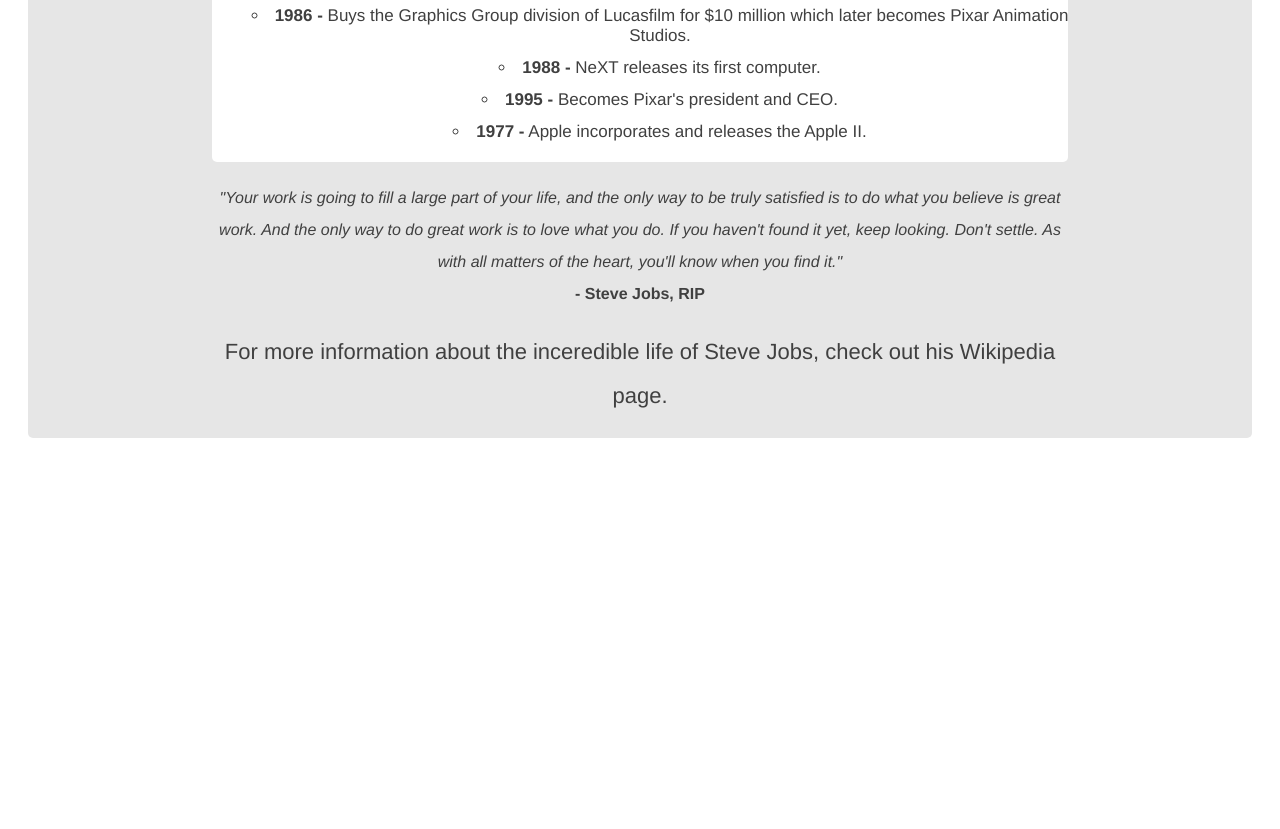
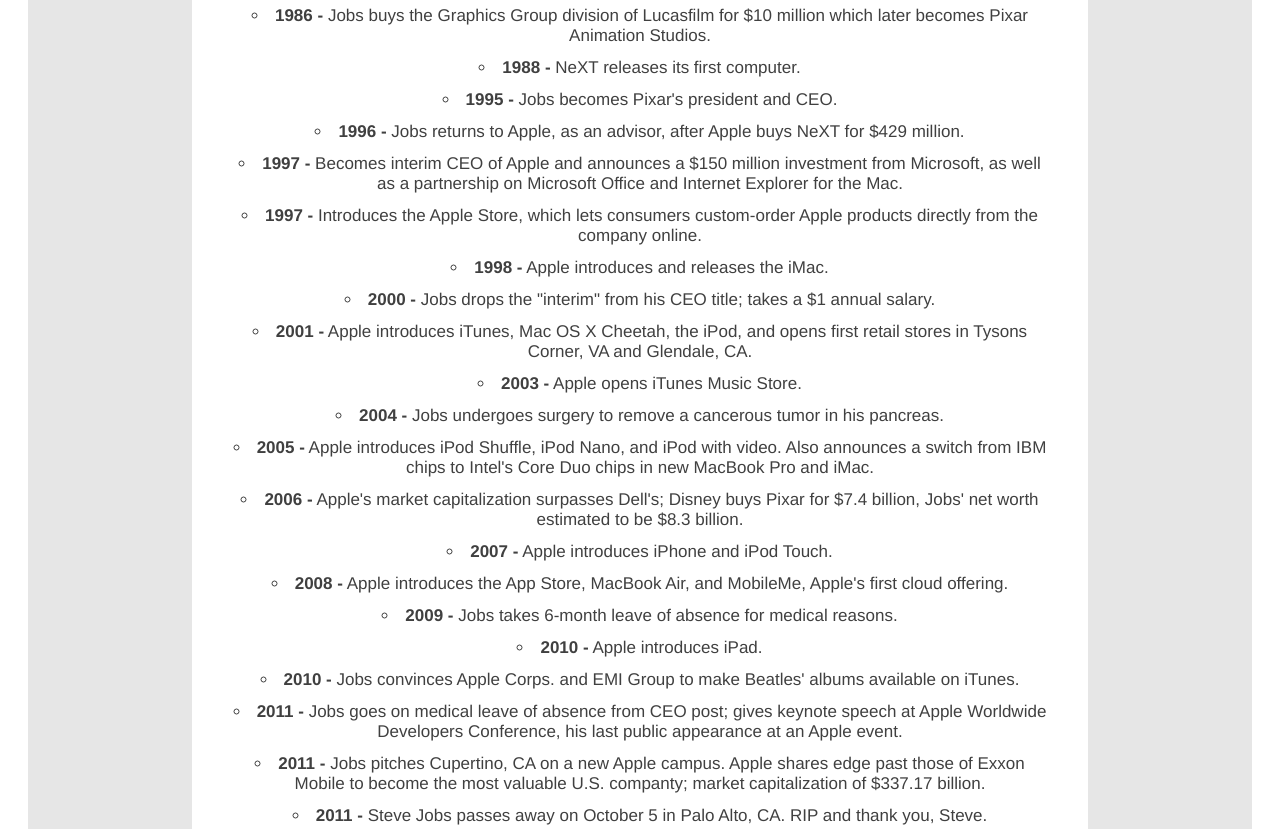
Before and after one commit to grrtvnlw/tribute-page, a plain HTML site: page index.html in a window 1280 px wide. Shown: the part 1320-2149 px from the top of the page. Before the commit the page ends 1806 px from the top, so only its background shows below. Drawn offline with Linux system fonts and the light colour scheme.

Commit message:
updated CSS and HTML files

```diff
--- a/index.html
+++ b/index.html
@@ -28,10 +28,27 @@
           <li><b>1980 -</b> Apple goes public; Jobs' net worth above $200 million.</li>
           <li><b>1980 -</b> Apple introduces the MacIntosh, the first commercially successful personal computer with a graphical user interface.</li>
           <li><b>1985 -</b> Jobs resigns as Apple chairman and starts NeXT Computer.</li>
-        <li><b>1986 -</b> Buys the Graphics Group division of Lucasfilm for $10 million which later becomes Pixar Animation Studios.</li>
+          <li><b>1986 -</b> Jobs buys the Graphics Group division of Lucasfilm for $10 million which later becomes Pixar Animation Studios.</li>
           <li><b>1988 -</b> NeXT releases its first computer.</li>
-        <li><b>1995 -</b> Becomes Pixar's president and CEO.</li>
-        <li><b>1977 -</b> Apple incorporates and releases the Apple II.</li>
+          <li><b>1995 -</b> Jobs becomes Pixar's president and CEO.</li>
+          <li><b>1996 -</b> Jobs returns to Apple, as an advisor, after Apple buys NeXT for $429 million.</li>
+          <li><b>1997 -</b> Becomes interim CEO of Apple and announces a $150 million investment from Microsoft, as well as a partnership on Microsoft Office and Internet Explorer for the Mac.</li>
+          <li><b>1997 -</b> Introduces the Apple Store, which lets consumers custom-order Apple products directly from the company online.</li>
+          <li><b>1998 -</b> Apple introduces and releases the iMac.</li>
+          <li><b>2000 -</b> Jobs drops the "interim" from his CEO title; takes a $1 annual salary.</li>
+          <li><b>2001 -</b> Apple introduces iTunes, Mac OS X Cheetah, the iPod, and opens first retail stores in Tysons Corner, VA and Glendale, CA.</li>
+          <li><b>2003 -</b> Apple opens iTunes Music Store.</li>
+          <li><b>2004 -</b> Jobs undergoes surgery to remove a cancerous tumor in his pancreas.</li>
+          <li><b>2005 -</b> Apple introduces iPod Shuffle, iPod Nano, and iPod with video. Also announces a switch from IBM chips to Intel's Core Duo chips in new MacBook Pro and iMac.</li>
+          <li><b>2006 -</b> Apple's market capitalization surpasses Dell's; Disney buys Pixar for $7.4 billion, Jobs' net worth estimated to be $8.3 billion.</li>
+          <li><b>2007 -</b> Apple introduces iPhone and iPod Touch.</li>
+          <li><b>2008 -</b> Apple introduces the App Store, MacBook Air, and MobileMe, Apple's first cloud offering.</li>
+          <li><b>2009 -</b> Jobs takes 6-month leave of absence for medical reasons.</li>
+          <li><b>2010 -</b> Apple introduces iPad.</li>
+          <li><b>2010 -</b> Jobs convinces Apple Corps. and EMI Group to make Beatles' albums available on iTunes.</li>
+          <li><b>2011 -</b> Jobs goes on medical leave of absence from CEO post; gives keynote speech at Apple Worldwide Developers Conference, his last public appearance at an Apple event.</li>
+          <li><b>2011 -</b> Jobs pitches Cupertino, CA on a new Apple campus. Apple shares edge past those of Exxon Mobile to become the most valuable U.S. companty; market capitalization of $337.17 billion.</li>
+          <li><b>2011 -</b> Steve Jobs passes away on October 5 in Palo Alto, CA. RIP and thank you, Steve.</li>
         </ul>
       </section>
       <footer>
--- a/styles/style.css
+++ b/styles/style.css
@@ -52,6 +52,7 @@
   margin: 20px auto;
   display: flex;
   justify-content: space-around;
+  padding-right: 40px;
 }
 
 ul {
```
Lines whose indentation alone changed are shown as unchanged.
